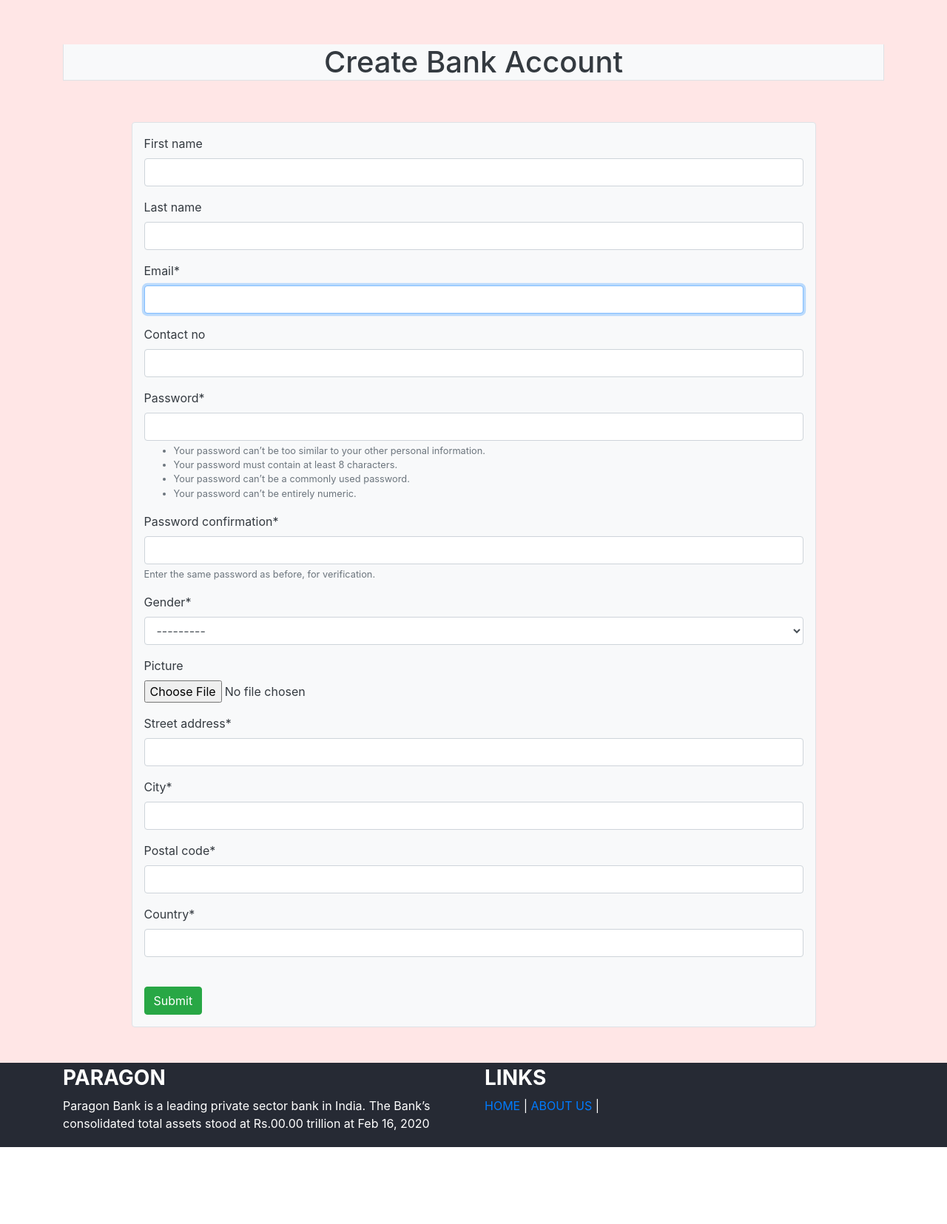
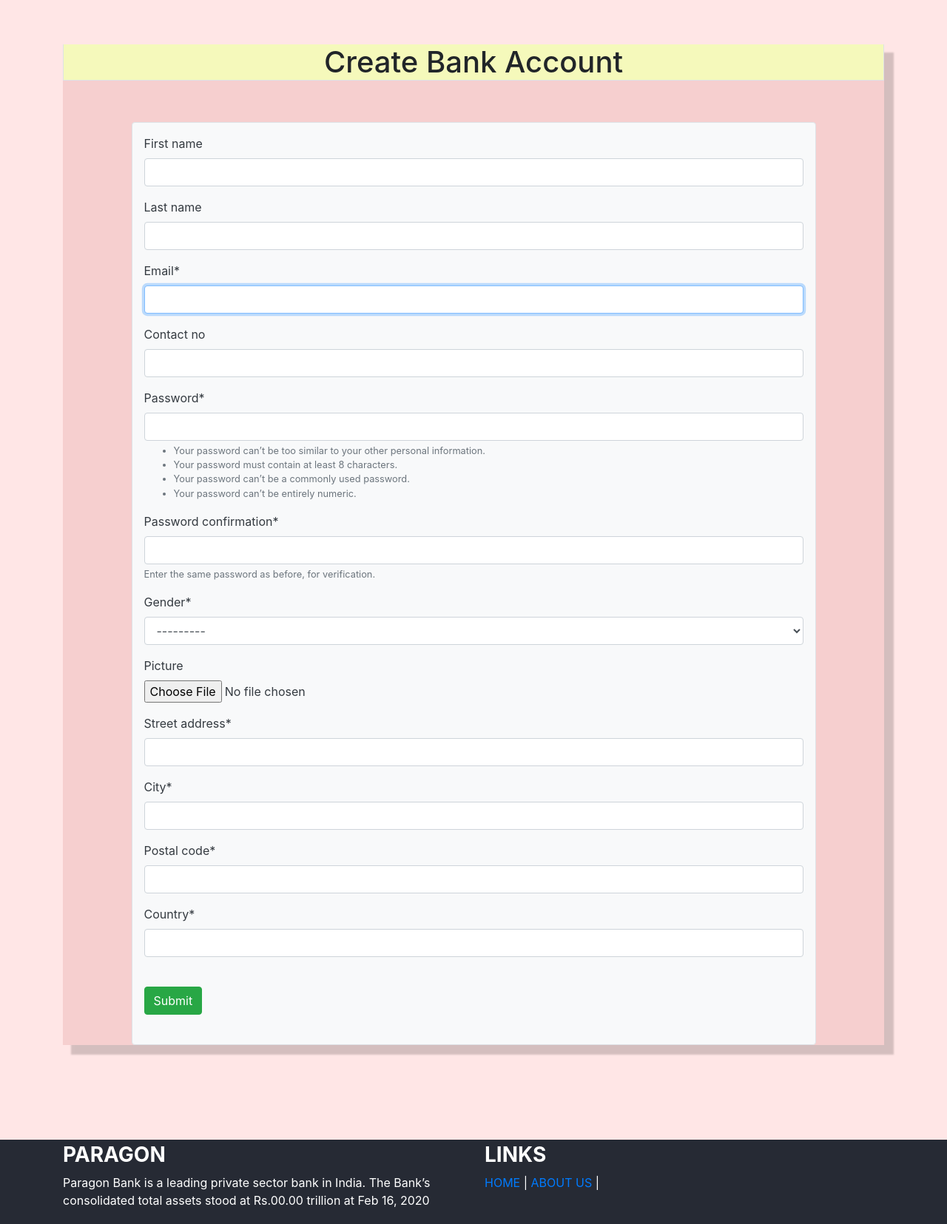
Before and after one commit to Mayurp112/Bank_System_Advance, a Django app: page /accounts/register/ in a window 1280 px wide. Shown: the part 56-1711 px from the top of the page at 74% size. Before the commit the page ends 1607 px from the top, so only its background shows below. Run offline with Django 3.2, Linux system fonts and the light colour scheme; parts of the project's set-up code (start-up, migrations or seed data) failed here and were passed over; some libraries are stand-ins or nearby versions.

Commit message:
add static files

```diff
--- a/accounts/templates/accounts/register_form.html
+++ b/accounts/templates/accounts/register_form.html
@@ -4,10 +4,21 @@
 
 {% block content %}
 {% include "core/messages.html" %}
-<h1 class="text-center border border-top-0 bg-light text-dark">{{ title }}</h1><br><br>
+
+<style>
+
+    #mp3{
+        background-color: #f6cfcf;
+        box-shadow: 12px 12px 2px 1px rgba(43, 34, 34, 0.2);
+
+    }
+</style>
+
+<div id="mp3">
+<h1 class="text-center border border-top-0" style="background-color: #f5f9bb;">{{ title }}</h1><br><br>
 
 
-<form method="POST" action="" enctype='multipart/form-data' class="col-10 mx-auto border form-label shadow-lg p-3 mb-5 bg-body-tertiary rounded bg-light text-dark">
+<form method="POST" action="" enctype='multipart/form-data' class="col-10 mx-auto border form-label shadow-lg p-3 mb-5 bg-body-tertiary rounded bg-light text-dark" >
     {% csrf_token %}
     {% for field in user_form %}
         {% if field.name != 'password' %}
@@ -28,5 +39,8 @@
     {% endfor %}
     <br>
     <button class="btn btn-success" type="submit">Submit</button>
+    <br><br>
 </form>
+
+</div>
 {% endblock content %}
--- a/accounts/views.py
+++ b/accounts/views.py
@@ -81,7 +81,7 @@
             return redirect("home")
 
         context = {"form": form,
-                   "title": "Load Account Details",
+                   "title": " Login In Paragon",
                    }
 
         return render(request, "accounts/form.html", context)
--- a/core/templates/core/base.html
+++ b/core/templates/core/base.html
@@ -9,10 +9,11 @@
     <title>{% block title %} Banking System {% endblock title %}</title>
 
     <!-- Bootstrap -->
-        <link rel="stylesheet" href="https://maxcdn.bootstrapcdn.com/bootstrap/4.0.0/css/bootstrap.min.css" integrity="sha384-Gn5384xqQ1aoWXA+058RXPxPg6fy4IWvTNh0E263XmFcJlSAwiGgFAW/dAiS6JXm" crossorigin="anonymous">
+
+    <link rel="stylesheet" href="https://maxcdn.bootstrapcdn.com/bootstrap/4.0.0/css/bootstrap.min.css" integrity="sha384-Gn5384xqQ1aoWXA+058RXPxPg6fy4IWvTNh0E263XmFcJlSAwiGgFAW/dAiS6JXm" crossorigin="anonymous">
   </head>
 
-  <body style="background-color: #FFE6E6;">
+  <body style="background-color: #ffe6e6;">
 {% include "core/navbar.html" %}
 
 <div class="container" style="padding-top: 60px;">
@@ -24,6 +25,7 @@
 {% include "core/footer.html" %}
 
 
+
     <!-- jQuery (necessary for Bootstrap's JavaScript plugins) -->
 <script src="https://code.jquery.com/jquery-3.2.1.slim.min.js" integrity="sha384-KJ3o2DKtIkvYIK3UENzmM7KCkRr/rE9/Qpg6aAZGJwFDMVNA/GpGFF93hXpG5KkN" crossorigin="anonymous"></script>
 <script src="https://cdnjs.cloudflare.com/ajax/libs/popper.js/1.12.9/umd/popper.min.js" integrity="sha384-ApNbgh9B+Y1QKtv3Rn7W3mgPxhU9K/ScQsAP7hUibX39j7fakFPskvXusvfa0b4Q" crossorigin="anonymous"></script>
--- a/core/templates/core/footer.html
+++ b/core/templates/core/footer.html
@@ -1,5 +1,6 @@
 
-<footer class="navbar-fixed mt-2" style="background-color: #262a34">
+<br><br><br>
+<footer class="navbar-fixed mt-2" style="background-color: #262a34; position: hidden; bottom: 0; width: 100%;">
     <!--Footer Links-->
     <div class="container" style="color: #fff;">
         <div class="row mt-2">
```
Also changed, not shown: accounts/templates/accounts/form.html (+14 -0 lines), db.sqlite3.
